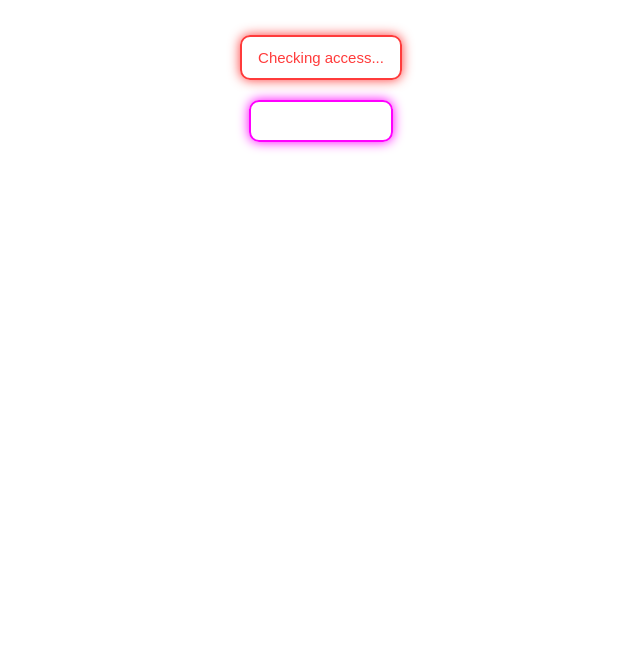
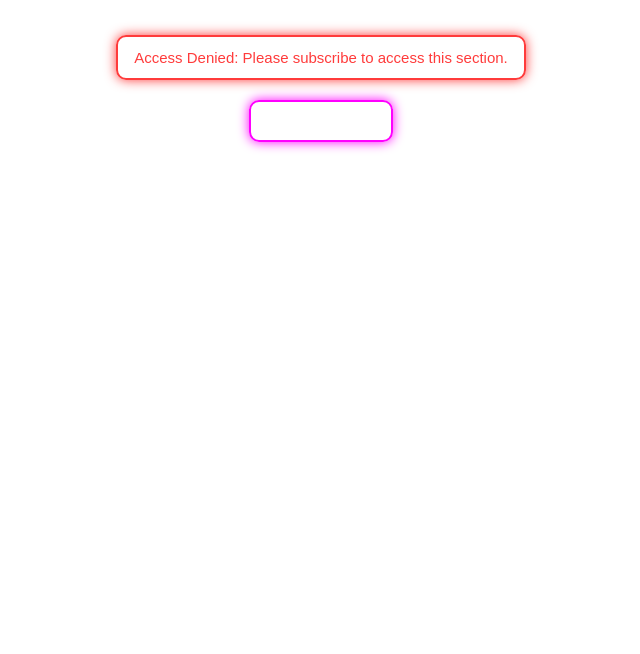
Before and after one commit to SinaDali/OrbitalScan, a website: page public/features.html in a window 1280 px wide. Shown: the part 146-800 px from the top of the page, without its empty margins (319-959 px from the left). Drawn offline with Linux system fonts and the light colour scheme.

Commit message:
Final fix: features.html with proper access message

```diff
--- a/public/features.html
+++ b/public/features.html
@@ -57,7 +57,7 @@
   <h1>Our Services</h1>
 
   <!-- Access Denied Message -->
-  <div id="access-message">Checking access...</div>
+  <div id="access-message">Access Denied: Please subscribe to access this section.</div>
 
   <!-- Service container (hidden unless access is granted) -->
   <div id="service-container">
```
